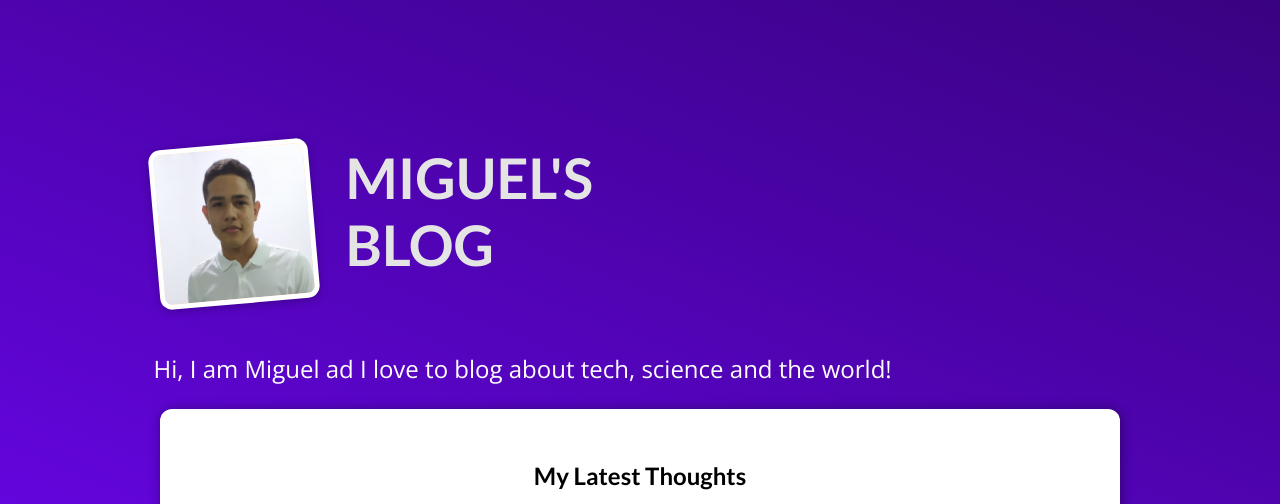
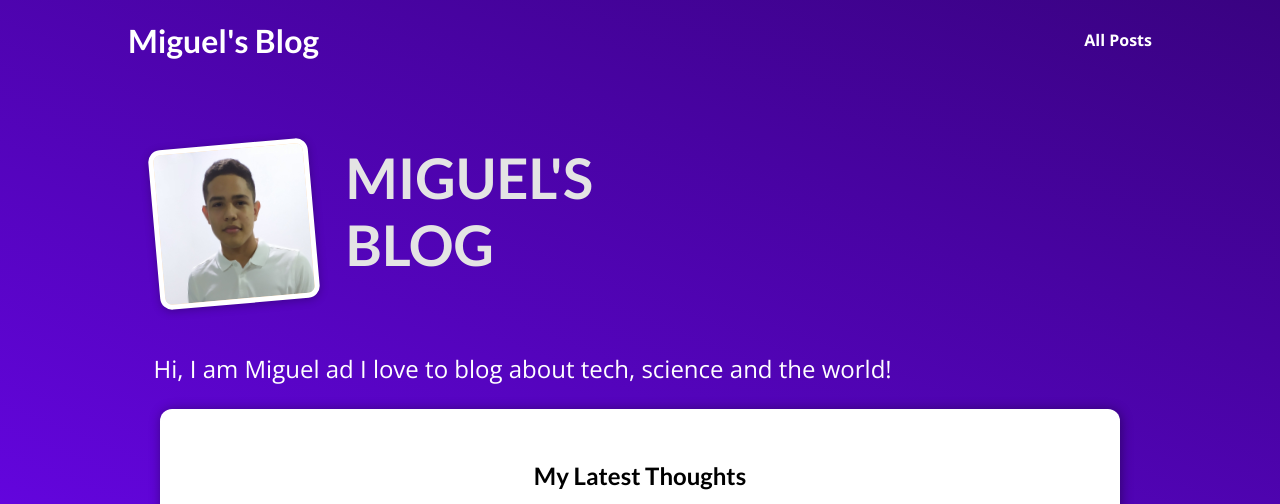
Before and after one commit to miguelnietoa/blog, a Django app: template blog/templates/blog/index.html in a window 1280 px wide. Shown: the top 504 px of the page. Run offline with Django 3.2, Linux system fonts and the light colour scheme; the template is opened without the code that fills it, so the values that code supplies are empty.

Commit message:
move main-navigation to base.html

```diff
--- a/templates/base.html
+++ b/templates/base.html
@@ -12,6 +12,13 @@
 </head>
 
 <body>
+    <header id="main-navigation">
+        <h1><a href="">Miguel's Blog</a></h1>
+        <nav>
+            <a href="">All Posts</a>
+        </nav>
+    </header>
+
     {% block content %}{% endblock  %}
 </body>
 
```
